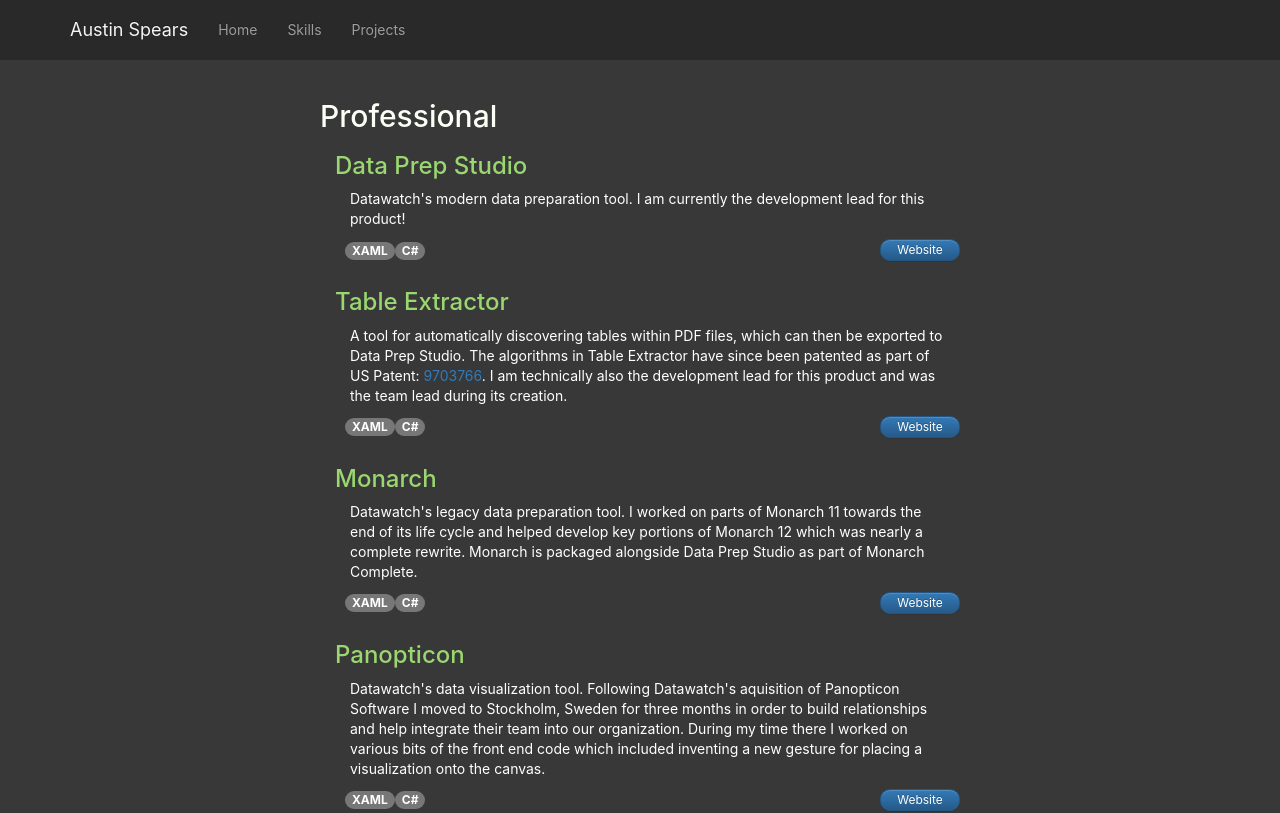
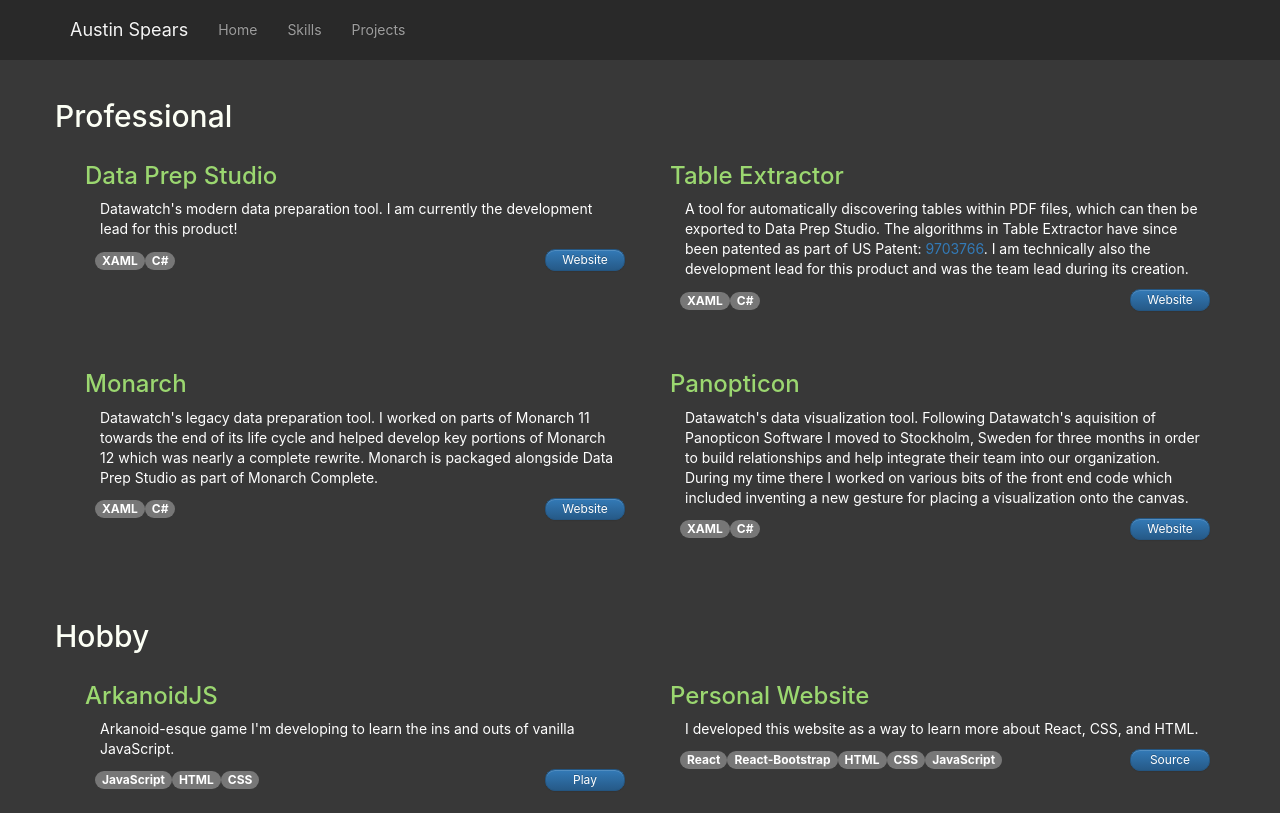
Before and after one commit to Tanoshikatta/AboutMe-React, a React (Create React App) app: page /projects in a window 1280 px wide. Shown: the top 813 px of the page. Built offline with nearby package versions, Linux system fonts and the light colour scheme.

Commit message:
Organized projects into a Grid to beter utilize the page space

```diff
--- a/src/pages/projects.js
+++ b/src/pages/projects.js
@@ -1,16 +1,18 @@
 import React, { Component } from 'react';
-import { Badge } from 'react-bootstrap';
+import { Badge, Grid, Row, Col } from 'react-bootstrap';
 import ProjectBlurb from '../components/projectBlurb';
 
 class Projects extends Component {
     render(){
         return(
-            <div style={{maxWidth: 800,
-                marginLeft: 30, marginRight: 30}}>
             <div>
-                    <h2>Professional</h2>
+                <div>
+                    <h2 style={{marginBottom: -30}}>Professional</h2>
+                    <Grid>
+                        <Row>
+                            <Col sm={6} md={6}>
                                 <ProjectBlurb
-                        className="topProjectBlurb"
+                                    className="innerProjectBlurb"
                                     title="Data Prep Studio"
                                     description={
                                         <p>Datawatch's modern data preparation tool.  I am currently the development lead for this product!</p>
@@ -23,6 +25,8 @@
                                     }
                                     buttonTitle="Website"
                                     buttonClick={() => this.buttonClickHandler("https://docs.datawatch.com/monarch/desktop/About_Data_Prep_Studio.htm")}/>
+                            </Col>
+                            <Col sm={6} md={6}>
                                 <ProjectBlurb
                                     className="innerProjectBlurb"
                                     title="Table Extractor"
@@ -39,6 +43,10 @@
                                     }
                                     buttonTitle="Website"
                                     buttonClick={() => this.buttonClickHandler("https://www.datawatch.com/our-platform/table-extractor/")}/>
+                            </Col>
+                        </Row>
+                        <Row>
+                            <Col sm={6} md={6}>
                                 <ProjectBlurb
                                     className="innerProjectBlurb"
                                     title="Monarch"
@@ -55,6 +63,8 @@
                                     }
                                     buttonTitle="Website"
                                     buttonClick={() => this.buttonClickHandler("https://www.datawatch.com/our-platform/monarch/")}/>
+                            </Col>
+                            <Col sm={6} md={6}>
                                 <ProjectBlurb
                                     className="innerProjectBlurb"
                                     title="Panopticon"
@@ -72,11 +82,17 @@
                                     }
                                     buttonTitle="Website"
                                     buttonClick={() => this.buttonClickHandler("https://www.datawatch.com/our-platform/panopticon/")}/>
+                            </Col>
+                        </Row>
+                    </Grid>
                 </div>
                 <div>
-                    <h2 style={{marginTop: 80}}>Hobby</h2>
+                    <h2 style={{marginTop: 80, marginBottom: -30}}>Hobby</h2>
+                    <Grid>
+                        <Row>
+                            <Col sm={6} md={6}>
                                 <ProjectBlurb
-                        className="topProjectBlurb"
+                                    className="innerProjectBlurb"
                                     title="ArkanoidJS"
                                     description={
                                         <p>Arkanoid-esque game I'm developing to learn the ins and outs of vanilla JavaScript.</p>
@@ -92,24 +108,29 @@
                                     buttonClick={() => this.buttonClickHandler("https://austinspears.github.io/Arkanoid-JS/")
                                     }
                                 />
+                            </Col>
+                            <Col sm={6} md={6}>
                                 <ProjectBlurb
                                     className="innerProjectBlurb"
                                     title="Personal Website"
                                     description={
-                            <p>I developed this website as a way to learn more about React, CSS, and HTML in general.</p>
+                                        <p>I developed this website as a way to learn more about React, CSS, and HTML.</p>
                                     }
                                     badges={
                                         <div>
                                             <Badge>React</Badge>
                                             <Badge>React-Bootstrap</Badge>
-                                <Badge>JavaScript</Badge>
                                             <Badge>HTML</Badge>
                                             <Badge>CSS</Badge>
+                                            <Badge>JavaScript</Badge>
                                         </div>
                                     }
                                     buttonTitle="Source"
                                     buttonClick={() => this.buttonClickHandler("https://github.com/AustinSpears/AboutMe-React")
                                     }/>
+                            </Col>
+                        </Row>
+                    </Grid>
                 </div>
             </div>
         );
--- a/src/pages/skills.js
+++ b/src/pages/skills.js
@@ -5,7 +5,7 @@
 class Skills extends Component {
     render() {
         return (
-            <div style={{maxWidth: 800}}>
+            <div style={{marginLeft: 30, marginRight: 30}}>
                 <h2>Professional</h2>
                 <Grid>
                     <Row>
```
Lines whose indentation alone changed are shown as unchanged.
